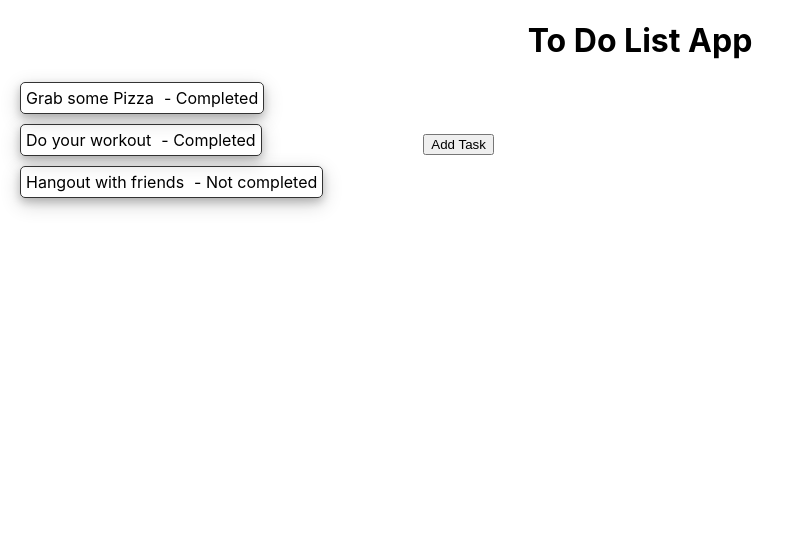
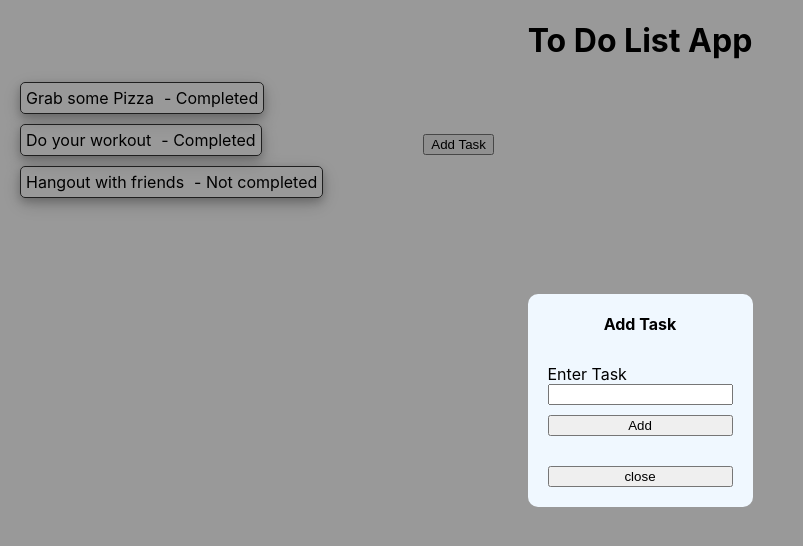
Before and after one commit to yatendradubey/todoApp, a React (Create React App) app: page / in a window 1280 px wide. Both pictures are taken after a click on the button "Add Task". Shown: the top 546 px of the page, without its empty margins (0-803 px from the left). Built offline with nearby package versions, Linux system fonts and the light colour scheme.

Commit message:
added modal

```diff
--- /dev/null
+++ b/src/components/ToDoList/AddTask/AddTask.css
@@ -0,0 +1,17 @@
+.modal {
+  background-color: aliceblue;
+  padding: 20px;
+  display: flex;
+  flex-direction: column;
+  border-radius: 10px;
+}
+
+.titleLabel {
+  margin-top: 30px;
+  text-align: left;
+}
+
+.addTaskButton {
+  margin-top: 10px;
+  margin-bottom: 30px;
+}
--- a/src/components/ToDoList/AddTask/AddTask.js
+++ b/src/components/ToDoList/AddTask/AddTask.js
@@ -0,0 +1,58 @@
+import React, { useRef, useState } from "react";
+import "./AddTask.css";
+
+export default function Addtask({ visible, setVisible, addNewtask }) {
+  const modalRef = useRef(null);
+  const [newTask, setNewTask] = useState("");
+
+  return (
+    <>
+      {visible ? (
+        <div
+          style={{
+            position: "absolute",
+            display: "flex",
+            direction: "row",
+            top: 0,
+            left: 0,
+            width: "100vw",
+            height: "100vh",
+            zIndex: "100",
+            justifyContent: "center",
+            alignItems: "center",
+            backgroundColor: "rgba(0,0,0,0.4)",
+          }}
+          onClick={(e) => {
+            if (modalRef.current.contains(e.target)) {
+              return;
+            }
+            setVisible(false);
+          }}
+        >
+          <div className="modal" ref={modalRef}>
+            <span>
+              <b>Add Task</b>
+            </span>
+            <label className="titleLabel">Enter Task</label>
+              <input
+                type="text"
+                onChange={(e) => setNewTask(e.target.value)}
+              ></input>
+              <button
+                className="addTaskButton"
+                onClick={() => {
+                  setVisible(false);
+                  addNewtask(newTask);
+                }}
+              >
+                Add
+              </button>
+            <button onClick={() => setVisible(false)}>close</button>
+          </div>
+        </div>
+      ) : (
+        <></>
+      )}
+    </>
+  );
+}
--- a/src/components/ToDoList/ToDoList.js
+++ b/src/components/ToDoList/ToDoList.js
@@ -1,16 +1,21 @@
 import React, { useState } from "react";
 import "./ToDoList.css";
+import AddTask from "./AddTask/AddTask";
 
 const ToDoList = (props) => {
   const [tasks] = useState(props.sampleData);
+  const [visible, setVisible] = useState(false);
 
-  console.log("===> tasks", tasks);
+  const addNewtask = () => {
+    console.log("===> called")
+  }
+
   return (
     <div className="container">
       <div>
-        {tasks.map((task) => {
+        {tasks.map((task, i) => {
           return (
-            <div className="card">
+            <div className="card" key={i}>
               <p className="title">{task.title}</p>
               <p className="status">
                 {task.completed ? "- Completed": "- Not completed"}
@@ -20,8 +25,9 @@ const ToDoList = (props) => {
         })}
       </div>
       <div className="buttonContainer">
-        <button>Add Task</button>
+        <button onClick={() => setVisible(true)}>Add Task</button>
       </div>
+      <AddTask visible={visible} setVisible={setVisible} addNewtask={() => addNewtask()}/>
     </div>
   );
 };
```
